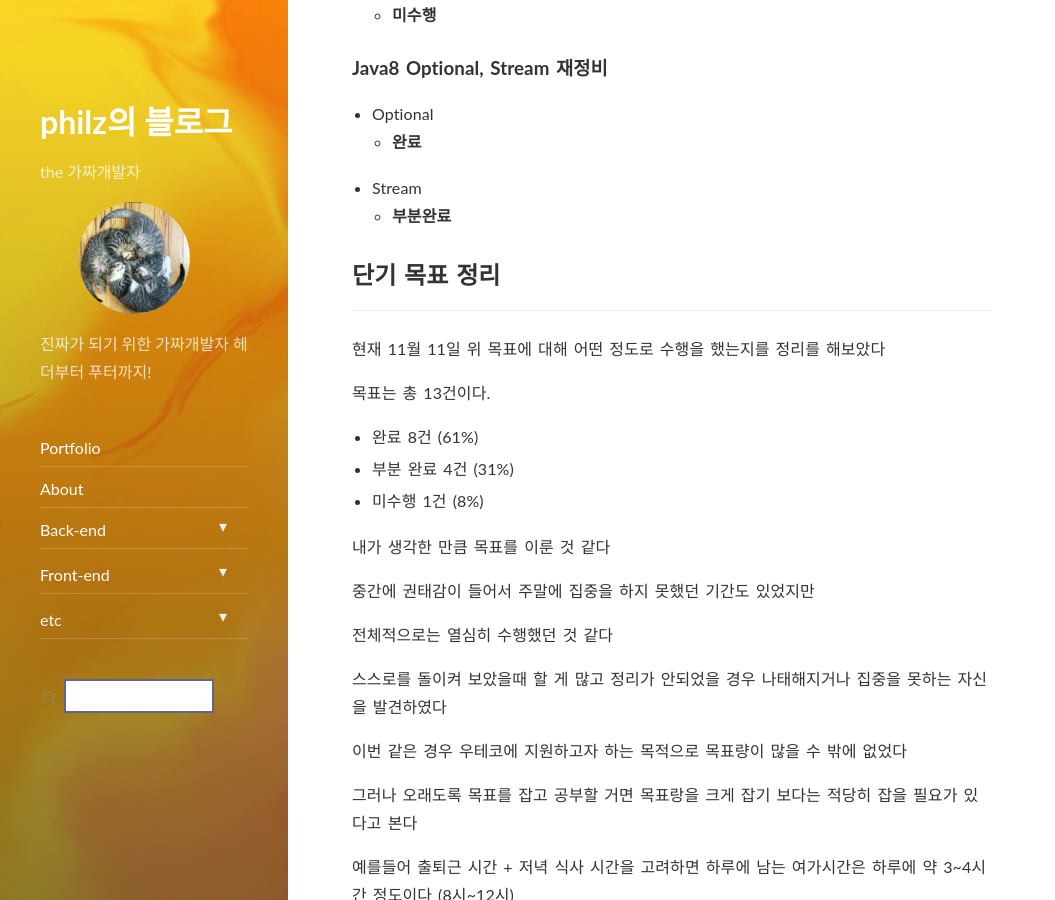
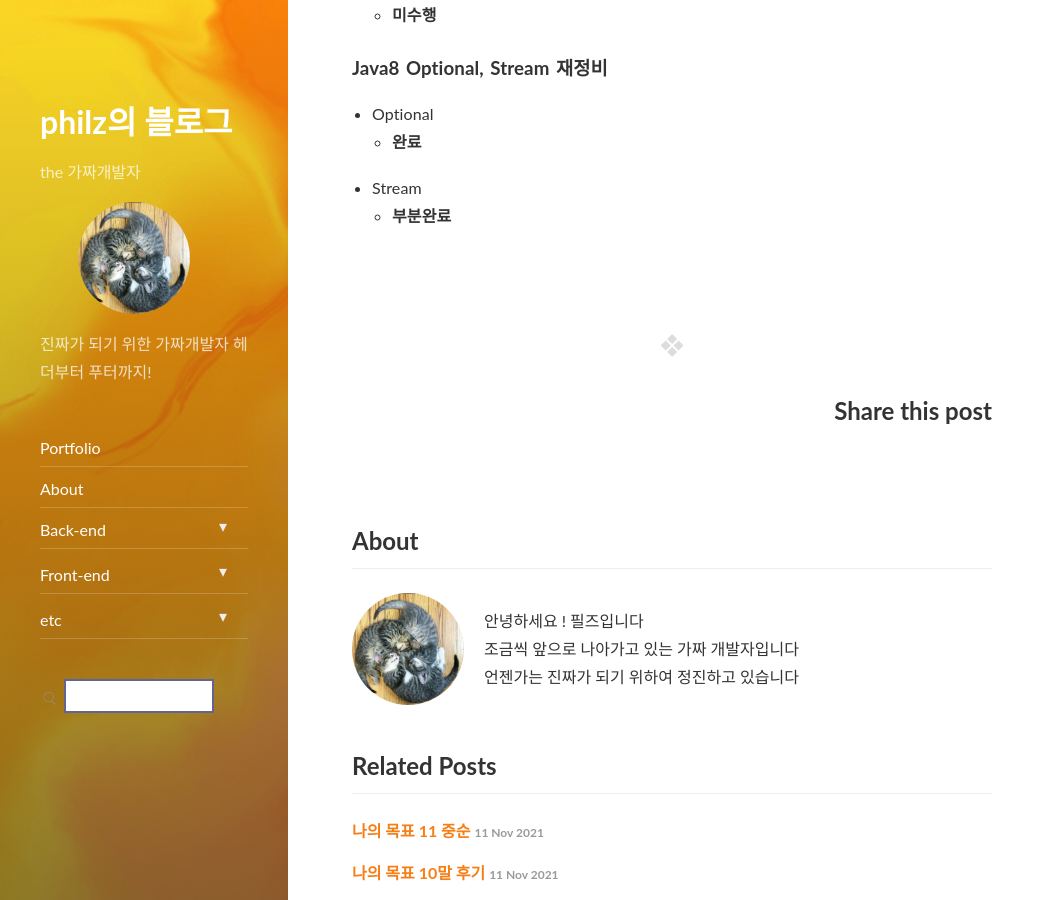
Before and after one commit to progress0407/progress0407.github.io, a Jekyll site: the page built from _posts/etc/tip/2021-10-27-나의목표-10말.md, in a window 1280 px wide and 900 px high, scrolled down 1665 px. Shown: the whole window, without its empty margins (0-1055 px from the left). Built offline with Jekyll 4.4.1, drawn with Linux system fonts in a browser that asks for light colours; nearby versions of some CDN libraries; some of the changed text lies outside the part shown.

Commit message:
나의 목표 후기 분리, 11중순 새로 포스팅

```diff
--- a/_posts/etc/tip/2021-10-27-나의목표-10말.md
+++ b/_posts/etc/tip/2021-10-27-나의목표-10말.md
@@ -1,6 +1,6 @@
 ---
 layout: post
-title: "나믜 목표 10말 ~ 11초"
+title: "나의 목표 10말 ~ 11초"
 subtitle: "..."
 date: 2021-10-27 20:00:00 +0900
 categories: etc
@@ -69,43 +69,3 @@ comments: true
   - **완료**
 - Stream
   - **부분완료**
-
-## 단기 목표 정리
-
----
-
-현재 11월 11일 위 목표에 대해 어떤 정도로 수행을 했는지를 정리를 해보았다
-
-목표는 총 13건이다.
-
-- 완료 8건 (61%)
-- 부분 완료 4건 (31%)
-- 미수행 1건 (8%)
-
-내가 생각한 만큼 목표를 이룬 것 같다
-
-중간에 권태감이 들어서 주말에 집중을 하지 못했던 기간도 있었지만
-
-전체적으로는 열심히 수행했던 것 같다
-
-스스로를 돌이켜 보았을때 할 게 많고 정리가 안되었을 경우 나태해지거나 집중을 못하는 자신을 발견하였다
-
-이번 같은 경우 우테코에 지원하고자 하는 목적으로 목표량이 많을 수 밖에 없었다
-
-그러나 오래도록 목표를 잡고 공부할 거면 목표랑을 크게 잡기 보다는 적당히 잡을 필요가 있다고 본다
-
-예를들어 출퇴근 시간 + 저녁 식사 시간을 고려하면 하루에 남는 여가시간은 하루에 약 3~4시간 정도이다 (8시~12시)
-
-이때 목요일 같은 경우는 정기배포일이고 평일에 약 이틀 정도 운동을 간다면
-
-화요일 (2시간)
-목요일 (1시간)
-금요일 (2시간)
-
-정도가 될 것이다
-
-그렇다면 총 평일에 개발에 투자할 수 있는 시간은 총 12시간 정도이다
-
-주말에 하루 평균 6시간을 코딩에 집중한다고 하였을 때 (이것도 높게 잡은 양이긴 하다!)
-
-평일에는 주말에 집중 할 수 있는 시간의 두 배 정도 시간은 있다고 볼 수 있다
```
Also changed, not shown: _posts/etc/tip/2021-11-11-나의목표-10말 후기.md (added, +49 -0 lines), _posts/etc/tip/2021-11-11-나의목표-11중순.md (added, +41 -0 lines).
